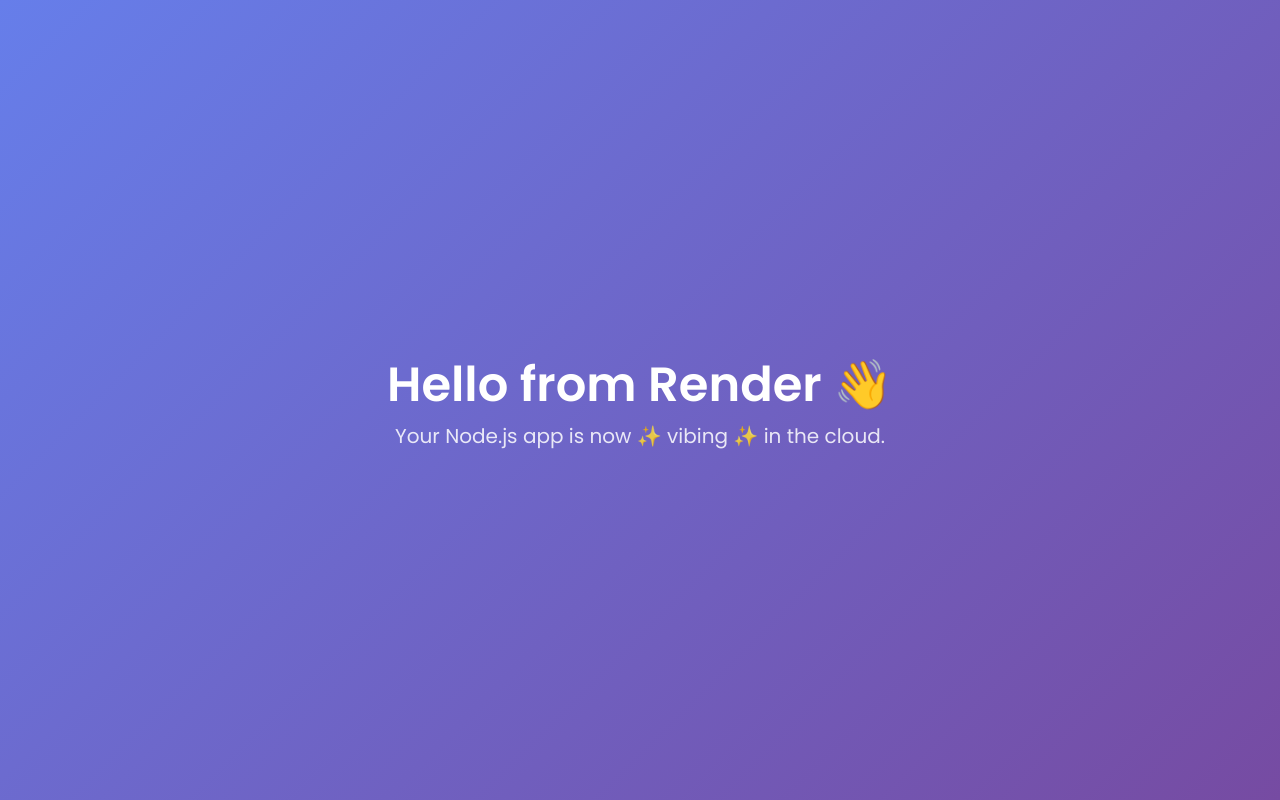
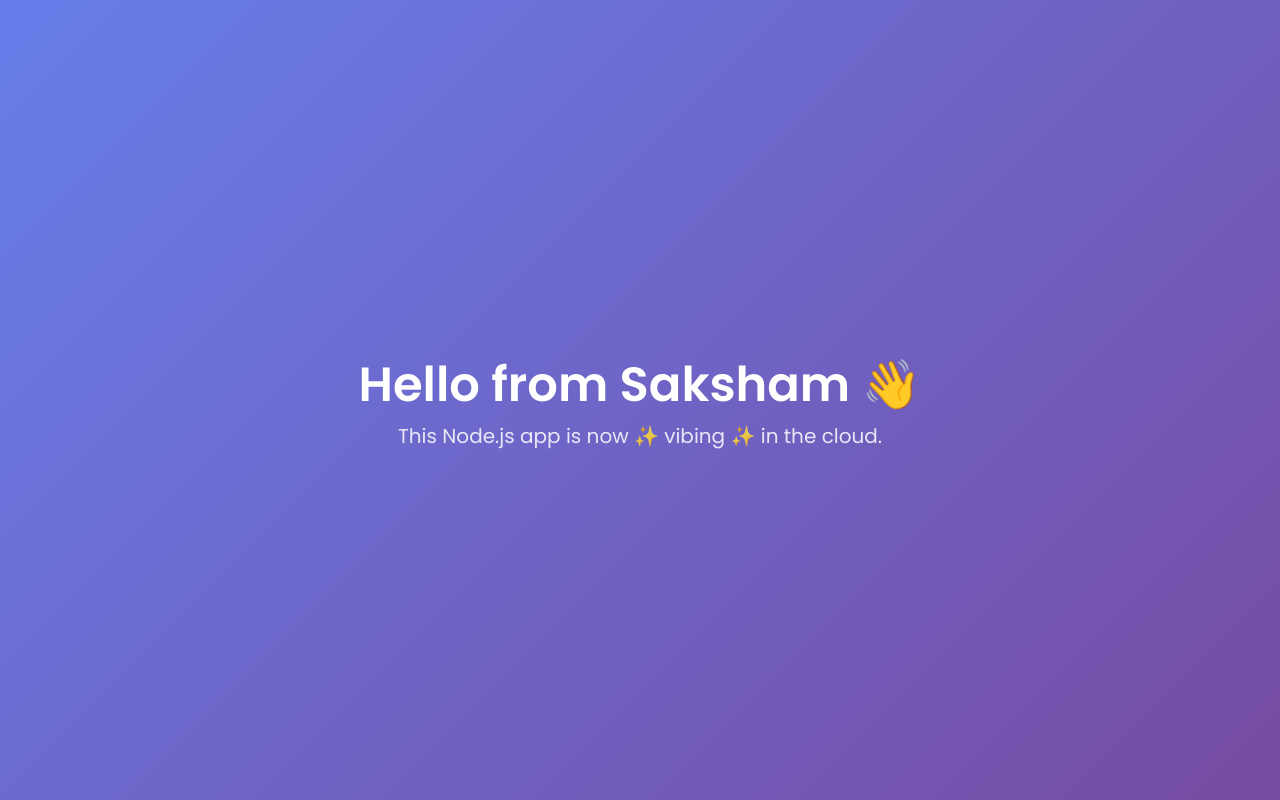
Before and after one commit to SunnyxBuchi/node-azure-app, a website: page index.html in a window 1280 px wide. Drawn offline with Linux system fonts and the light colour scheme.

Commit message:
Update index.html

```diff
--- a/index.html
+++ b/index.html
@@ -33,8 +33,8 @@
 </head>
 <body>
   <div>
-    <h1>Hello from Render 👋</h1>
-    <p>Your Node.js app is now ✨ vibing ✨ in the cloud.</p>
+    <h1>Hello from Saksham 👋</h1>
+    <p>This Node.js app is now ✨ vibing ✨ in the cloud.</p>
   </div>
 </body>
 </html>
```
